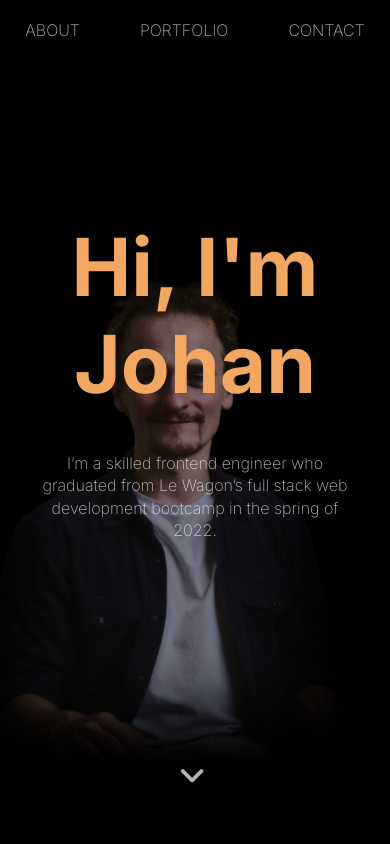
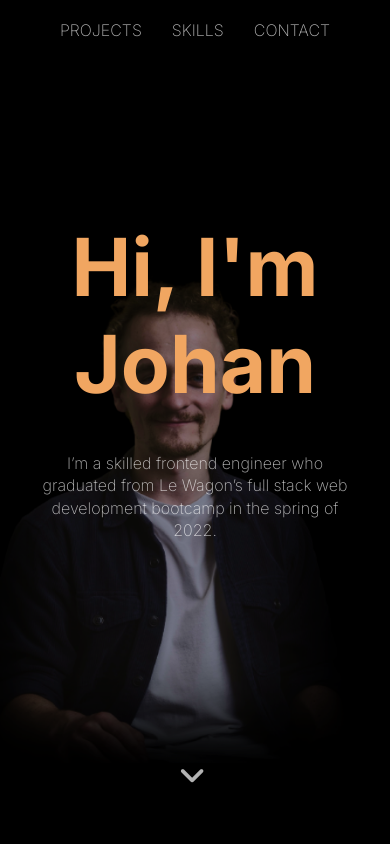
Before and after one commit to Johan-van-Meeuwen/portfolio, a React (Vite) app: page / in a window 390 px wide. Shown: the top 844 px of the page. Built offline with nearby package versions, Linux system fonts and the light colour scheme.

Commit message:
Media queries for navbar

```diff
--- a/src/App.jsx
+++ b/src/App.jsx
@@ -5,6 +5,7 @@ import Main from '/src/components/Main'
 import ProjectSection from '/src/components/ProjectSection'
 import SkillSection from '/src/components/SkillSection'
 import ContactForm from '/src/components/ContactForm'
+import Footer from '/src/components/Footer'
 
 function App() {
   return (
@@ -14,6 +15,7 @@ function App() {
       <ProjectSection />
       <SkillSection />
       <ContactForm />
+      <Footer />
     </div>
   )
 }
--- /dev/null
+++ b/src/components/Footer.jsx
@@ -0,0 +1,8 @@
+import React from "react"
+
+export default function Footer() {
+  return (
+    <footer>
+    </footer>
+  )
+}
--- a/src/components/Navbar.jsx
+++ b/src/components/Navbar.jsx
@@ -3,9 +3,9 @@ import React from "react"
 export default function Navbar() {
   return (
     <nav>
-      <a href="#">ABOUT</a>
-      <a href="#next-section">PORTFOLIO</a>
-      <a href="#">CONTACT</a>
+      <a href="#projects">PROJECTS</a>
+      <a href="#skills">SKILLS</a>
+      <a href="#contact">CONTACT</a>
     </nav>
   )
 }
--- a/src/index.css
+++ b/src/index.css
@@ -29,13 +29,19 @@ nav a {
   padding-inline: 60px;
 }
 
-@media (max-width: 768px) {
+@media (min-width: 375px) {
+  nav a {
+    padding-inline: 15px;
+  }
+}
+
+@media (min-width: 768px) {
   nav a {
     padding-inline: 30px;
   }
 }
 
-nav a:focus {
+nav a:hover {
   font-weight: 500;
   color: #08D9D6;
 }
@@ -204,13 +210,6 @@ main {
 @media (max-width: 434px) {
   .projects-container {
     gap: 6rem;
-  }
-}
-
-@media (max-width: 375px) {
-  .projects-container {
-    justify-content: end;
-    padding-right: 1px;
   }
 }
 
@@ -766,3 +765,12 @@ textarea {
 .success-message-body {
   color: rgba(255, 255, 255, 0.7);
 }
+
+footer {
+  position: relative;
+  bottom: 0;
+  background-color:rgba(23, 21, 21);
+  height: 200px;
+  margin-top: 100px;
+  width: 100%;
+}
```
